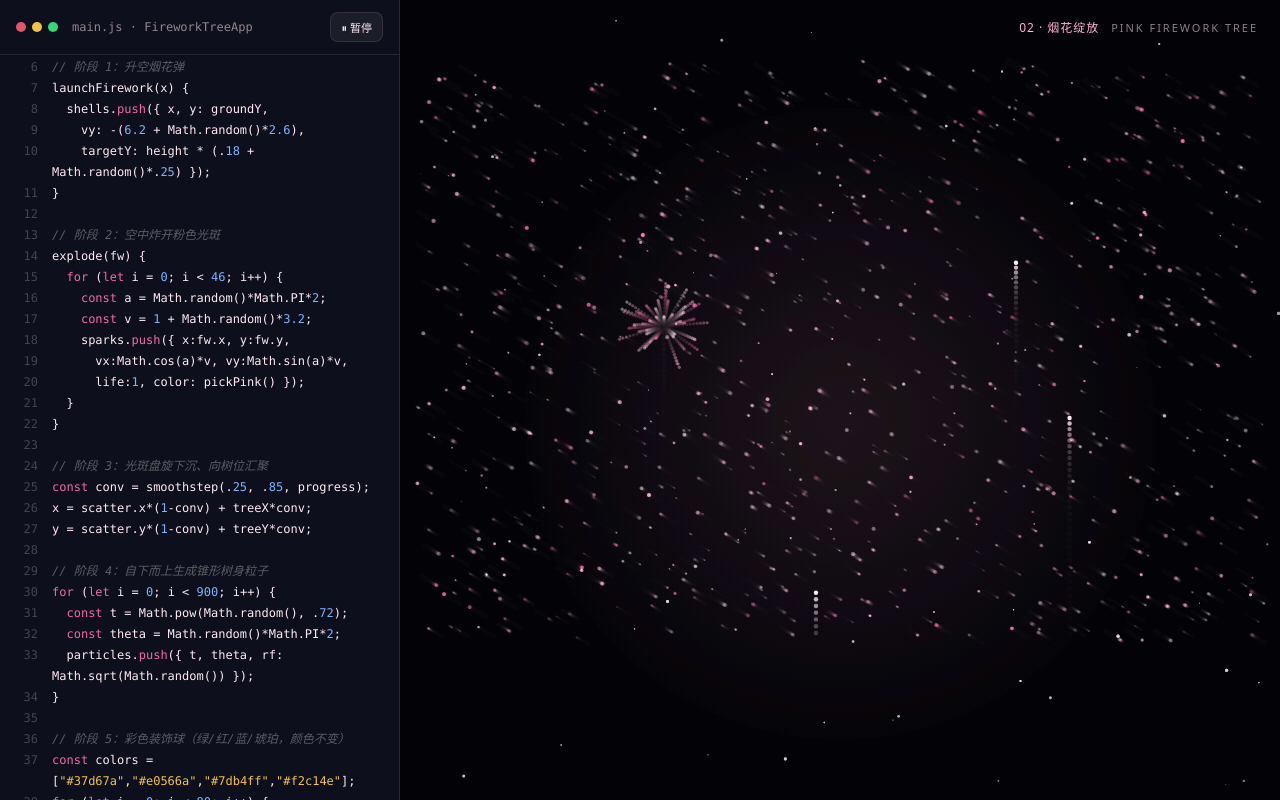
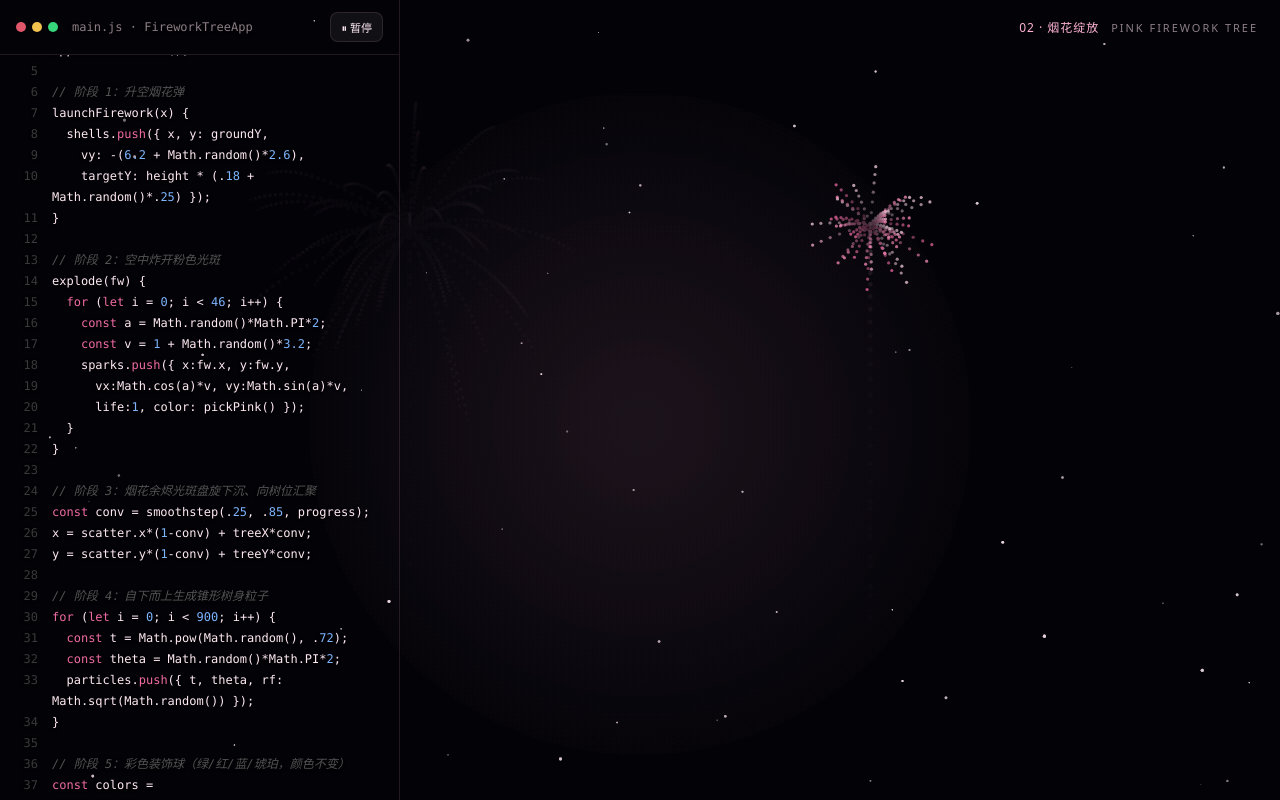
Before and after one commit to Shuai226/pink-firework-tree-synthesis, a plain HTML site: page firework-christmas-tree.html in a window 1280 px wide. Drawn offline with Linux system fonts and the light colour scheme; animation ran at ten frames a second.

Commit message:
feat: prepare Christmas tree page for WeChat sharing
Co-authored-by: Copilot App <223556219+Copilot@users.noreply.github.com>

```diff
--- a/firework-christmas-tree.html
+++ b/firework-christmas-tree.html
@@ -2,7 +2,11 @@
 <html lang="zh-CN">
 <head>
 <meta charset="UTF-8" />
-<meta name="viewport" content="width=device-width, initial-scale=1.0" />
+<meta name="viewport" content="width=device-width, initial-scale=1.0, viewport-fit=cover" />
+<meta name="description" content="A pink firework Christmas tree built live from sparkling particles. Scroll the code to control the animation." />
+<meta name="theme-color" content="#07070d" />
+<meta property="og:title" content="Pink Firework Christmas Tree · Zhang Aoyun" />
+<meta property="og:description" content="Watch pink fireworks and sparkling particles assemble into a Christmas tree." />
 <title>Pink Firework Christmas Tree · Zhang Aoyun</title>
 <style>
   :root{
@@ -15,18 +19,21 @@
     --muted:rgba(255,228,240,.55);
   }
   *{margin:0;padding:0;box-sizing:border-box}
-  html,body{width:100%;height:100%;overflow:hidden;background:var(--bg);
+  html,body{width:100%;height:100%;height:100dvh;overflow:hidden;background:var(--bg);
     font-family:"PingFang SC","Microsoft YaHei",system-ui,sans-serif;color:var(--pearl)}
-  .wrap{display:flex;width:100%;height:100%}
+  .wrap{position:relative;width:100%;height:100%;height:100dvh;overflow:hidden}
 
   /* ---------- 左侧代码面板 ---------- */
   .code-panel{
-    width:400px;min-width:320px;height:100%;background:var(--panel);
+    position:absolute;left:0;top:0;width:400px;min-width:0;height:100%;background:transparent;
     border-right:1px solid var(--panel-border);display:flex;flex-direction:column;z-index:5;
   }
   .code-head{
-    padding:12px 16px;border-bottom:1px solid var(--panel-border);
-    display:flex;align-items:center;gap:10px;
+    padding:12px 16px;
+    padding-top:calc(12px + env(safe-area-inset-top, 0px));
+    padding-left:calc(16px + env(safe-area-inset-left, 0px));
+    border-bottom:1px solid var(--panel-border);
+    display:flex;align-items:center;gap:10px;text-shadow:0 1px 3px rgba(0,0,0,.95);
   }
   .code-head .dots{display:flex;gap:6px}
   .code-head .dots i{width:10px;height:10px;border-radius:50%;display:block}
@@ -36,8 +43,13 @@
     border-radius:8px;padding:6px 10px;font-size:11px;cursor:pointer;white-space:nowrap;
   }
   .play-btn:hover{background:rgba(255,255,255,.14)}
-  .code-body{flex:1;overflow:auto;padding:14px 0;font-family:Consolas,"Courier New",monospace;font-size:12px;line-height:1.75}
-  .cline{display:flex;gap:14px;padding:0 16px;white-space:pre}
+  .code-body{flex:1;overflow:auto;padding:14px 0;font-family:Consolas,"Courier New",monospace;font-size:12px;line-height:1.75;
+    -webkit-overflow-scrolling:touch;overscroll-behavior:contain;touch-action:pan-y;
+    scrollbar-color:rgba(255,179,212,.38) transparent;scrollbar-width:thin}
+  .code-body::-webkit-scrollbar{width:7px}
+  .code-body::-webkit-scrollbar-track{background:transparent}
+  .code-body::-webkit-scrollbar-thumb{background:rgba(255,179,212,.38);border-radius:8px}
+  .cline{display:flex;gap:14px;padding:0 16px;white-space:pre;text-shadow:0 1px 3px rgba(0,0,0,.95)}
   .cline .ln{width:22px;text-align:right;color:rgba(255,255,255,.22);user-select:none;flex:none}
   .cline .src{flex:1;white-space:pre-wrap;word-break:break-word}
   .tok-kw{color:#f06ba5}
@@ -47,15 +59,16 @@
   .tok-fn{color:#ffb3d4}
 
   /* ---------- 右侧舞台 ---------- */
-  .stage{position:relative;flex:1;height:100%}
+  .stage{position:absolute;inset:0;width:100%;height:100%}
   #scene{position:absolute;inset:0;display:block}
-  .stage-top{position:absolute;top:18px;right:22px;z-index:10;display:flex;align-items:center;gap:12px}
+  .stage-top{position:absolute;top:calc(18px + env(safe-area-inset-top, 0px));right:calc(22px + env(safe-area-inset-right, 0px));
+    z-index:10;display:flex;align-items:center;gap:12px}
   .badge{font-size:11px;color:var(--muted);letter-spacing:.18em}
   .phase{font-size:12px;color:var(--pink);letter-spacing:.08em}
 
   /* ---------- 底部文字（随合成进度淡入） ---------- */
   .caption{
-    position:absolute;left:50%;bottom:34px;transform:translateX(-50%);
+    position:absolute;left:50%;bottom:calc(34px + env(safe-area-inset-bottom, 0px));transform:translateX(-50%);
     z-index:10;text-align:center;pointer-events:none;opacity:0;transition:opacity .6s;
   }
   .caption .en{
@@ -66,13 +79,15 @@
     text-shadow:0 0 28px rgba(255,158,198,.25);
   }
   .caption .name{
-    margin-top:6px;font-family:Georgia,"Times New Roman",serif;font-style:italic;
-    font-size:clamp(18px,2.2vw,26px);color:var(--pearl);letter-spacing:.08em;
+    margin-top:6px;font-family:Georgia,"Times New Roman",serif;font-style:italic;font-weight:700;
+    font-size:clamp(18px,2.2vw,26px);letter-spacing:.08em;
+    background:linear-gradient(120deg,#fff0f7 10%,var(--pink) 55%,#e86a9c 90%);
+    -webkit-background-clip:text;background-clip:text;color:transparent;
     text-shadow:0 0 18px rgba(255,158,198,.35);
   }
 
   @media (max-width:860px){
-    .code-panel{position:absolute;left:0;top:0;bottom:0;width:230px;opacity:.85}
+    .code-panel{width:clamp(150px,34vw,230px)}
   }
 </style>
 </head>
@@ -132,7 +147,7 @@
     '  }',
     '}',
     '',
-    '// 阶段 3：光斑盘旋下沉、向树位汇聚',
+    '// 阶段 3：烟花余烬光斑盘旋下沉、向树位汇聚',
     'const conv = smoothstep(.25, .85, progress);',
     'x = scatter.x*(1-conv) + treeX*conv;',
     'y = scatter.y*(1-conv) + treeY*conv;',
@@ -205,16 +220,21 @@
 
   let W=0, H=0, DPR=1, groundY=0, cx=0, TREE_H=0, TREE_R=0;
 
-  const PINK = ["#ffb3d4","#f06ba5","#ffe9f3","#ff8fbf"];
+  const PINK = ["#ffb3d4","#f06ba5","#ffd6e7","#ff8fbf"];
   const BAUBLE_COLORS = ["#37d67a","#e0566a","#7db4ff","#f2c14e"]; // 点缀色不变
 
   const DURATION = 13; // 与参考视频时长一致（秒）
   const HOLD = 6;      // 树成形后停留秒数，随后自动重播
+  const fireworkCues = [
+    { at:.015, x:.32, y:.29 },
+    { at:.055, x:.68, y:.28 },
+    { at:.18, x:.50, y:.23 },
+  ];
   const state = {
     time:0, rot:0,
     progress:0, target:0,
     auto:true, playT:0, holdT:0,
-    lastSide:0,
+    fireworkIndex:0, finaleT:0, finaleSide:0,
   };
 
   let treeParts = [], baubles = [], sparks = [], shells = [], ambient = [];
@@ -224,7 +244,15 @@
 
   function buildTree(){
     treeParts = []; baubles = [];
+    const burstOrigins = [
+      {x:W*.32,y:H*.29},
+      {x:W*.68,y:H*.28},
+      {x:W*.50,y:H*.23},
+    ];
     for(let i=0;i<900;i++){
+      const origin = burstOrigins[i % burstOrigins.length];
+      const scatterAngle = Math.random()*Math.PI*2;
+      const scatterRadius = Math.sqrt(Math.random())*Math.min(W*.15,H*.16);
       treeParts.push({
         t: Math.pow(Math.random(),.72),
         theta: Math.random()*Math.PI*2,
@@ -232,9 +260,9 @@
         size: Math.random()*1.4+.7,
         warm: Math.random(),
         jitter: Math.random()*Math.PI*2,
-        // 散落位置（屏幕空间），汇聚时向树位插值
-        sx: cx + (Math.random()-.5)*W*.95,
-        sy: groundY - Math.random()*H*.72,
+        // 烟花绽放后的散落位置，汇聚时向树位插值
+        sx: origin.x + Math.cos(scatterAngle)*scatterRadius,
+        sy: origin.y + Math.sin(scatterAngle)*scatterRadius,
       });
     }
     for(let i=0;i<80;i++){
@@ -307,6 +335,7 @@
   /* ---------- 树身粉色粒子光斑（散落 → 汇聚） ---------- */
   function drawParticles(p){
     const conv = smoothstep(0.25, 0.85, p);
+    const reveal = clamp01((p-0.18)/0.20);
     ctx.save();
     ctx.globalCompositeOperation = "lighter";
     for(const pt of treeParts){
@@ -318,8 +347,8 @@
       const x = pt.sx*(1-conv) + treeX*conv + wob;
       const y = pt.sy*(1-conv) + treeY*conv + wob*.6;
       const depth = .55 + .45*((Math.sin(ang)+1)/2);
-      ctx.globalAlpha = depth*(.25+.75*conv)*(.65+.35*pt.warm);
-      ctx.fillStyle = pt.warm > .85 ? "#f06ba5" : (pt.warm > .3 ? "#ffb3d4" : "#ffe9f3");
+      ctx.globalAlpha = reveal*depth*(.25+.75*conv)*(.65+.35*pt.warm);
+      ctx.fillStyle = pt.warm > .85 ? "#f06ba5" : (pt.warm > .3 ? "#ffb3d4" : "#ffd6e7");
       ctx.beginPath(); ctx.arc(x,y,pt.size,0,Math.PI*2); ctx.fill();
     }
     ctx.restore();
@@ -359,15 +388,15 @@
     for(let i=0;i<12;i++){
       const ang = i/12*Math.PI*2 + state.time*.15;
       const len = R*(2.2+.5*Math.sin(state.time*2+i));
-      ctx.strokeStyle = "rgba(255,220,236,.5)";
+      ctx.strokeStyle = "rgba(255,143,191,.72)";
       ctx.lineWidth = 1.2;
       ctx.beginPath();
       ctx.moveTo(sx+Math.cos(ang)*R, sy+Math.sin(ang)*R);
       ctx.lineTo(sx+Math.cos(ang)*len, sy+Math.sin(ang)*len);
       ctx.stroke();
     }
-    ctx.shadowColor = "#ffdcec"; ctx.shadowBlur = 26;
-    ctx.fillStyle = "#ffe9f3";
+    ctx.shadowColor = "#ff8fbf"; ctx.shadowBlur = 26;
+    ctx.fillStyle = "#ffb3d4";
     ctx.beginPath();
     for(let i=0;i<10;i++){
       const ang = -Math.PI/2 + i*Math.PI/5;
@@ -392,8 +421,8 @@
   }
 
   /* ---------- 烟花 ---------- */
-  function launchFirework(x){
-    shells.push({ x: x ?? (W*.2+Math.random()*W*.6), y: groundY, vy: -(6.2+Math.random()*2.6), targetY: H*(.18+Math.random()*.25) });
+  function launchFirework(x, targetY){
+    shells.push({ x: x ?? (W*.2+Math.random()*W*.6), y: groundY, vy: -(6.2+Math.random()*2.6), targetY: targetY ?? H*(.18+Math.random()*.25) });
   }
   function explode(fw){
     for(let i=0;i<46;i++){
@@ -402,19 +431,20 @@
       sparks.push({ x:fw.x, y:fw.y, vx:Math.cos(a)*v, vy:Math.sin(a)*v, life:1, color:pickPink() });
     }
   }
-  function updateFireworks(dt, p){
+  function updateFireworks(dt){
+    const frameScale = dt*60;
     ctx.save();
     shells = shells.filter(fw=>{
-      fw.y += fw.vy; fw.vy += .06;
+      fw.y += fw.vy*frameScale; fw.vy += .06*frameScale;
       ctx.globalAlpha = 1;
-      ctx.fillStyle = "#ffe9f3";
+      ctx.fillStyle = "#ffb3d4";
       ctx.beginPath(); ctx.arc(fw.x, fw.y, 2.2, 0, Math.PI*2); ctx.fill();
       if(fw.y <= fw.targetY || fw.vy >= -1){ explode(fw); return false; }
       return true;
     });
     sparks = sparks.filter(sp=>{
-      sp.x += sp.vx; sp.y += sp.vy;
-      sp.vx *= .985; sp.vy *= .985; sp.vy += .03;
+      sp.x += sp.vx*frameScale; sp.y += sp.vy*frameScale;
+      sp.vx *= Math.pow(.985,frameScale); sp.vy *= Math.pow(.985,frameScale); sp.vy += .03*frameScale;
       sp.life -= dt*.9;
       if(sp.life <= 0) return false;
       ctx.globalAlpha = Math.max(0, sp.life);
@@ -431,16 +461,24 @@
     if(p < .55) return "03 · 光斑汇聚";
     if(p < .80) return "04 · 生成圣诞树";
     if(p < .92) return "05 · 点亮树顶";
-    return "06 · 圣诞快乐";
+    return "06 · Zhang Aoyun";
   }
 
   /* ---------- 代码滚动 ↔ 进度联动 ---------- */
   function codeScrollMax(){ return Math.max(0, codeBody.scrollHeight - codeBody.clientHeight); }
-  let suppressScroll = false;
-  const bootTime = performance.now();
+  let programmaticScrollTop = null;
+  function setCodeScroll(progress){
+    const next = progress*codeScrollMax();
+    if(Math.abs(codeBody.scrollTop-next) < 1) return;
+    codeBody.scrollTop = next;
+    programmaticScrollTop = codeBody.scrollTop;
+  }
   codeBody.addEventListener("scroll", ()=>{
-    if(suppressScroll) return;                 // 程序自动滚动，不接管
-    if(performance.now() - bootTime < 400) return; // 初始布局产生的伪滚动
+    if(programmaticScrollTop !== null && Math.abs(codeBody.scrollTop-programmaticScrollTop) < 1){
+      programmaticScrollTop = null;
+      return;
+    }
+    programmaticScrollTop = null;
     state.auto = false;
     playBtn.textContent = "▶ 自动播放";
     const max = codeScrollMax();
@@ -453,9 +491,9 @@
   });
 
   /* ---------- 主循环 ---------- */
-  let last = Date.now();
+  let last = performance.now();
   function loop(){
-    const nowMs = Date.now();
+    const nowMs = performance.now();
     const dt = Math.min(.05, (nowMs-last)/1000); last = nowMs;
     state.time += dt;
     state.rot += dt*.18;
@@ -464,11 +502,9 @@
     if(state.auto){
       state.playT += dt;
       state.target = Math.min(1, state.playT/DURATION);
-      suppressScroll = true;
-      codeBody.scrollTop = state.target*codeScrollMax();
-      requestAnimationFrame(()=>{ suppressScroll = false; });
     }
     state.progress += (state.target - state.progress)*Math.min(1, dt*1.8);
+    if(state.auto) setCodeScroll(state.progress);
 
     // 播完停留 HOLD 秒后，自动从头重播整段合成过程
     if(state.auto && state.target >= 1 && state.progress >= 0.999){
@@ -492,11 +528,24 @@
     drawParticles(p);
     drawBaubles(p);
     drawTopStar(p);
-    updateFireworks(dt, p);
+    updateFireworks(dt);
 
-    // 前期密集放烟花，树成形后两侧 periodic 齐放
-    const interval = p < .35 ? 1.2 : 3.0;
-    if(state.time - state.lastSide > interval){ state.lastSide = state.time; launchFirework(); }
+    // 开场烟花与余烬出现顺序绑定合成进度；结尾两侧烟花持续点缀成树画面
+    while(state.fireworkIndex < fireworkCues.length && p >= fireworkCues[state.fireworkIndex].at){
+      const cue = fireworkCues[state.fireworkIndex++];
+      launchFirework(W*cue.x,H*cue.y);
+    }
+    if(p >= .92){
+      state.finaleT += dt;
+      if(state.finaleT >= 1.1){
+        state.finaleT = 0;
+        const x = state.finaleSide++ % 2 === 0 ? W*.18 : W*.82;
+        launchFirework(x,H*(.22+Math.random()*.12));
+      }
+    } else {
+      state.finaleT = 0;
+    }
+    if(p < fireworkCues[0].at) state.fireworkIndex = 0;
 
     phaseLabel.textContent = phaseText(p);
     captionEl.style.opacity = clamp01((p-0.90)/0.10);
@@ -517,12 +566,10 @@
     state.auto = false;
     state.progress = state.target = clamp01(fixed);
     playBtn.textContent = "▶ 自动播放";
-    suppressScroll = true;
-    codeBody.scrollTop = state.target*codeScrollMax();
-    requestAnimationFrame(()=>{ suppressScroll = false; });
+    setCodeScroll(state.progress);
+    state.fireworkIndex = fireworkCues.findIndex(cue=>cue.at > state.progress);
+    if(state.fireworkIndex < 0) state.fireworkIndex = fireworkCues.length;
   }
-  // 开场先放两发
-  launchFirework(W*.3); launchFirework(W*.7);
   requestAnimationFrame(loop);
 })();
 </script>
```
Also changed, not shown: index.html (added, +13 -0 lines), 1 other file.
